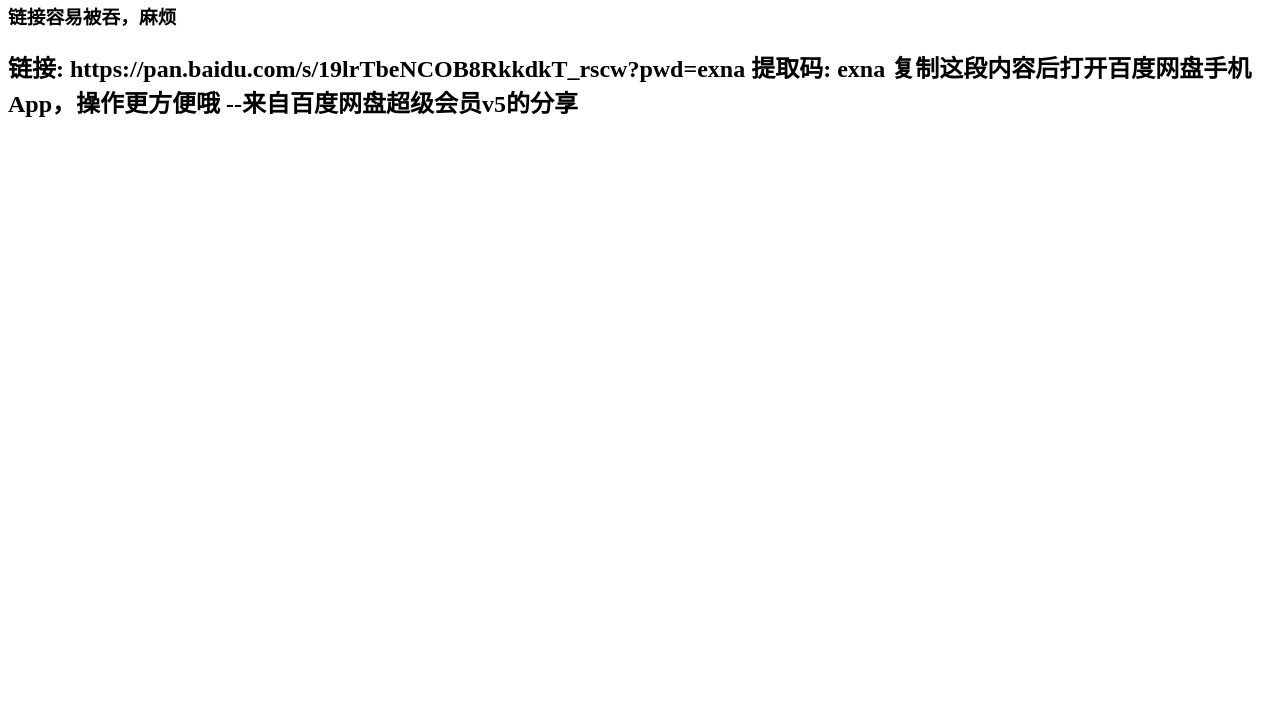
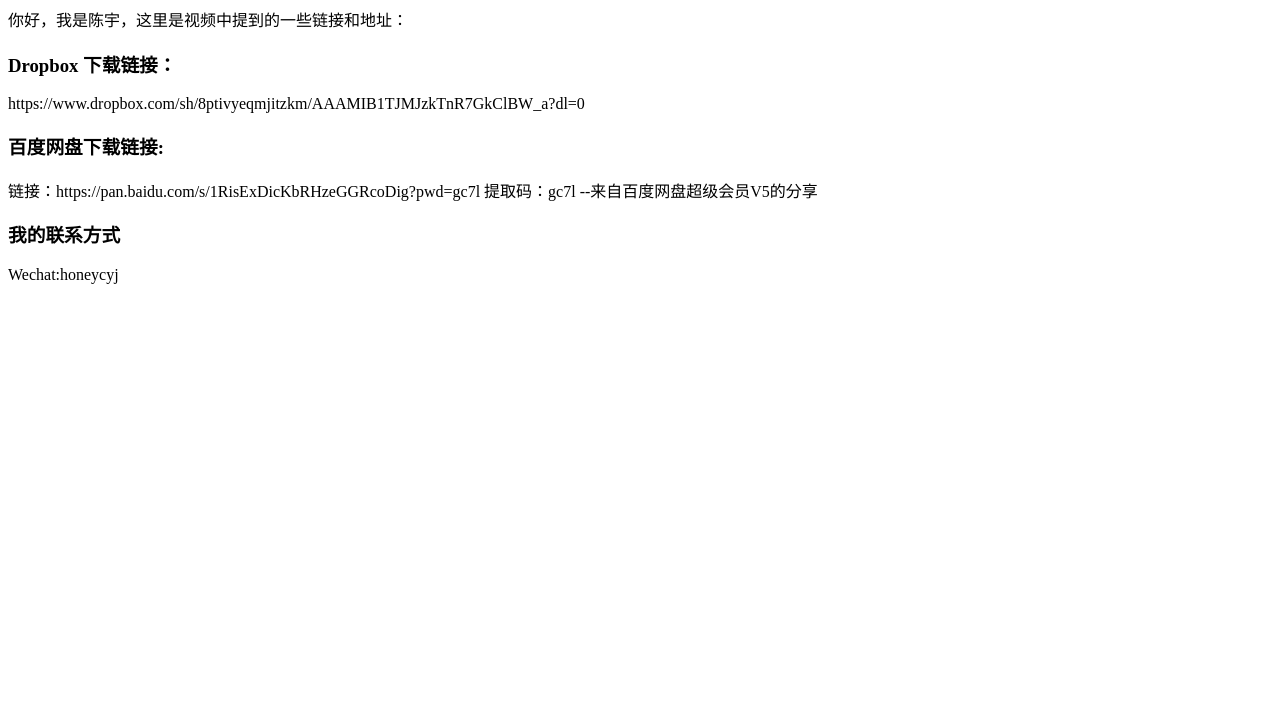
Before and after one commit to bitcard-space/bitcard-space.github.io, a plain HTML site: page index.html in a window 1280 px wide. Shown: the part 73-800 px from the top of the page. Drawn offline with Linux system fonts and the light colour scheme.

Commit message:
Add files via upload

```diff
--- a/index.html
+++ b/index.html
@@ -7,10 +7,27 @@
     <title>Document</title>
 </head>
 <body>
-    <h2>Dropbox 下载链接：https://www.dropbox.com/sh/8ptivyeqmjitzkm/AAAMIB1TJMJzkTnR7GkClBW_a?dl=0
-    </h2>
-<h3>链接容易被吞，麻烦</h3>
-    <h2>链接: https://pan.baidu.com/s/19lrTbeNCOB8RkkdkT_rscw?pwd=exna 提取码: exna 复制这段内容后打开百度网盘手机App，操作更方便哦
-        --来自百度网盘超级会员v5的分享</h2>
+    <div>
+    <h1>
+        Hello
+    </h1>
+        <p>你好，我是陈宇，这里是视频中提到的一些链接和地址：</p>
+
+    <h3>Dropbox 下载链接：</h3>
+        <p>https://www.dropbox.com/sh/8ptivyeqmjitzkm/AAAMIB1TJMJzkTnR7GkClBW_a?dl=0   </p>
+
+    <h3>百度网盘下载链接: </h3>
+        <p>链接：https://pan.baidu.com/s/1RisExDicKbRHzeGGRcoDig?pwd=gc7l
+提取码：gc7l
+--来自百度网盘超级会员V5的分享
+        </p>
+    </div>
+
+    <div>
+        <h3>我的联系方式</h3>
+        <p>Wechat:honeycyj</p>
+
+    </div>
+
 </body>
 </html>
```
